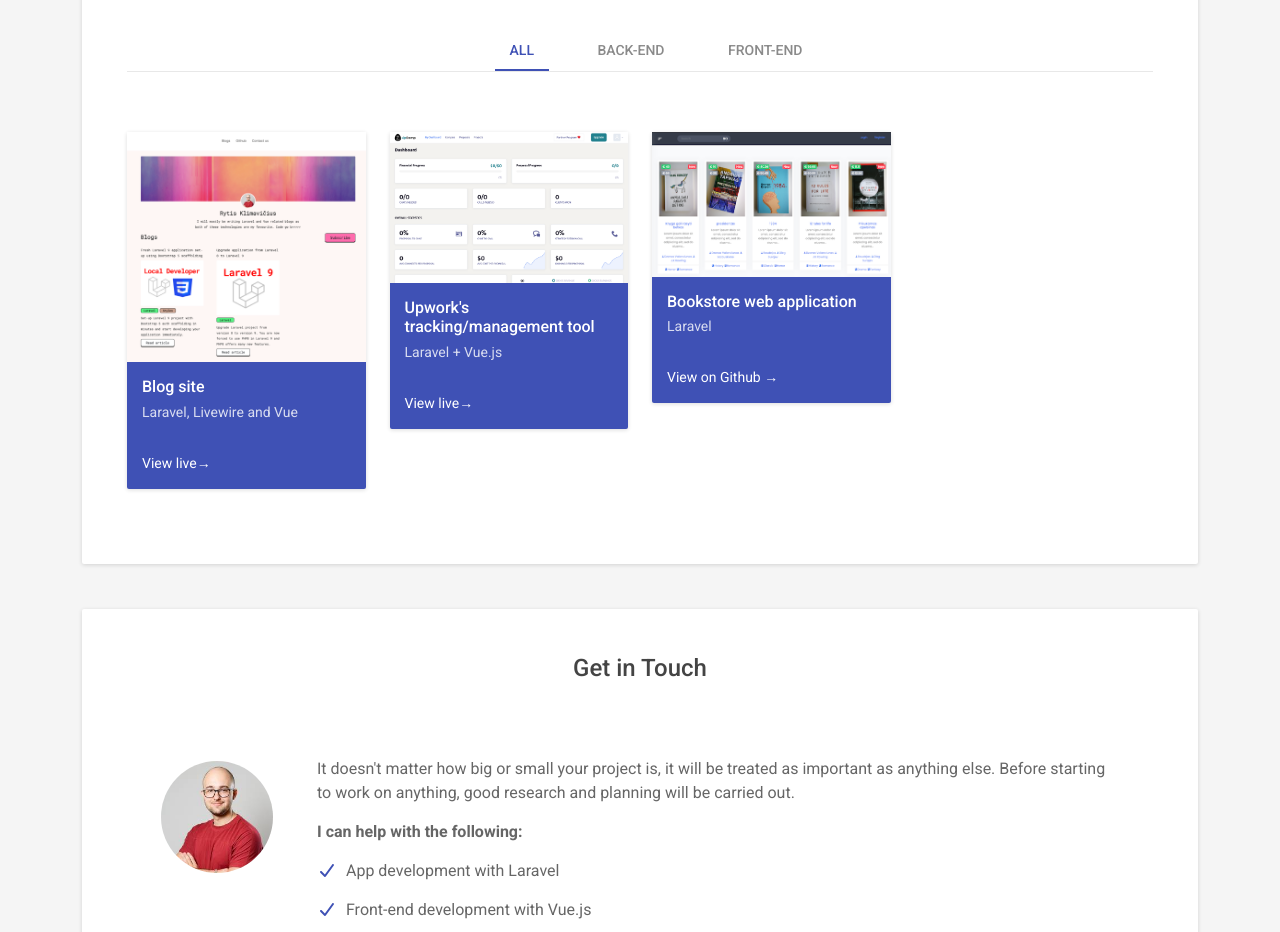
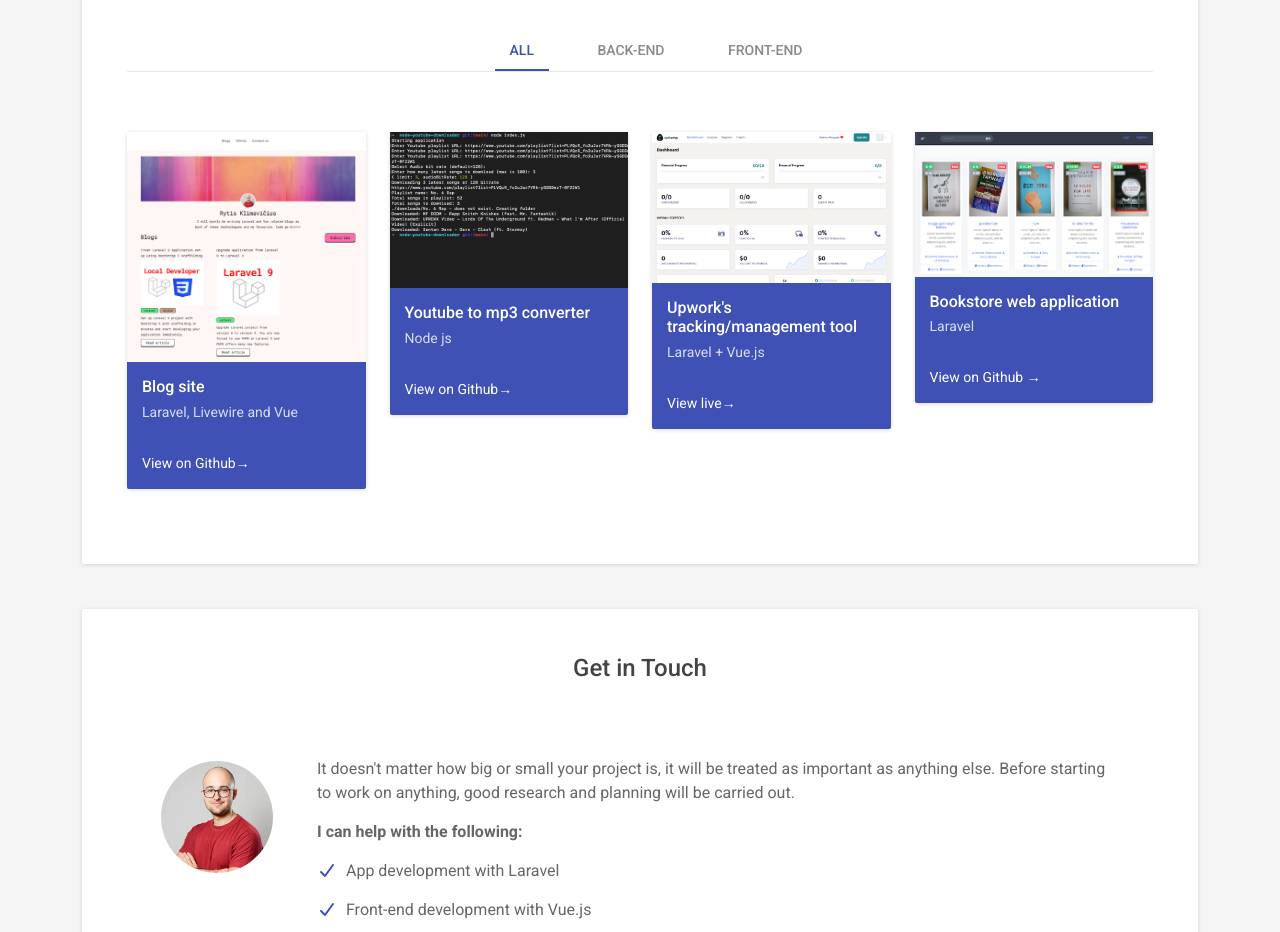
Before and after one commit to ryk4/ryk4, a plain HTML site: page index.html in a window 1280 px wide. Shown: the part 3000-3932 px from the top of the page. Drawn offline with Linux system fonts and the light colour scheme; a script that the page names is missing.

Commit message:
added 1 extra project. updated photo

```diff
--- a/index.html
+++ b/index.html
@@ -291,9 +291,22 @@
                     <div class="content text-left">
                         <h3 class="sub-title"><a href="#">Blog site</a></h3>
                         <div class="meta">Laravel, Livewire and Vue</div>
-                        <div class="action"><a href="https://www.local-developer.com/">View live&rarr;</a></div>
+                        <div class="action"><a href="https://github.com/ryk4/laravel-blog">View on Github&rarr;</a></div>
                     </div><!--//content-->
-                    <a class="link-mask" href="https://www.local-developer.com/"></a>
+                    <a class="link-mask" href="https://github.com/ryk4/laravel-blog"></a>
+                </div><!--//item-inner-->
+            </div><!--//item-->
+            <div class="item backend col-lg-3 col-6">
+                <div class="item-inner">
+                    <figure class="figure">
+                        <img class="img-fluid" src="assets/images/portfolio/node-youtube-to-mp3.png" alt=""/>
+                    </figure>
+                    <div class="content text-left">
+                        <h3 class="sub-title"><a href="#">Youtube to mp3 converter</a></h3>
+                        <div class="meta">Node js</div>
+                        <div class="action"><a href="https://github.com/ryk4/node-youtube-to-mp3">View on Github&rarr;</a></div>
+                    </div><!--//content-->
+                    <a class="link-mask" href="https://github.com/ryk4/node-youtube-to-mp3"></a>
                 </div><!--//item-inner-->
             </div><!--//item-->
             <div class="item frontend backend col-lg-3 col-6">
```
Also changed, not shown: assets/images/portfolio/node-youtube-to-mp3.png (added).
